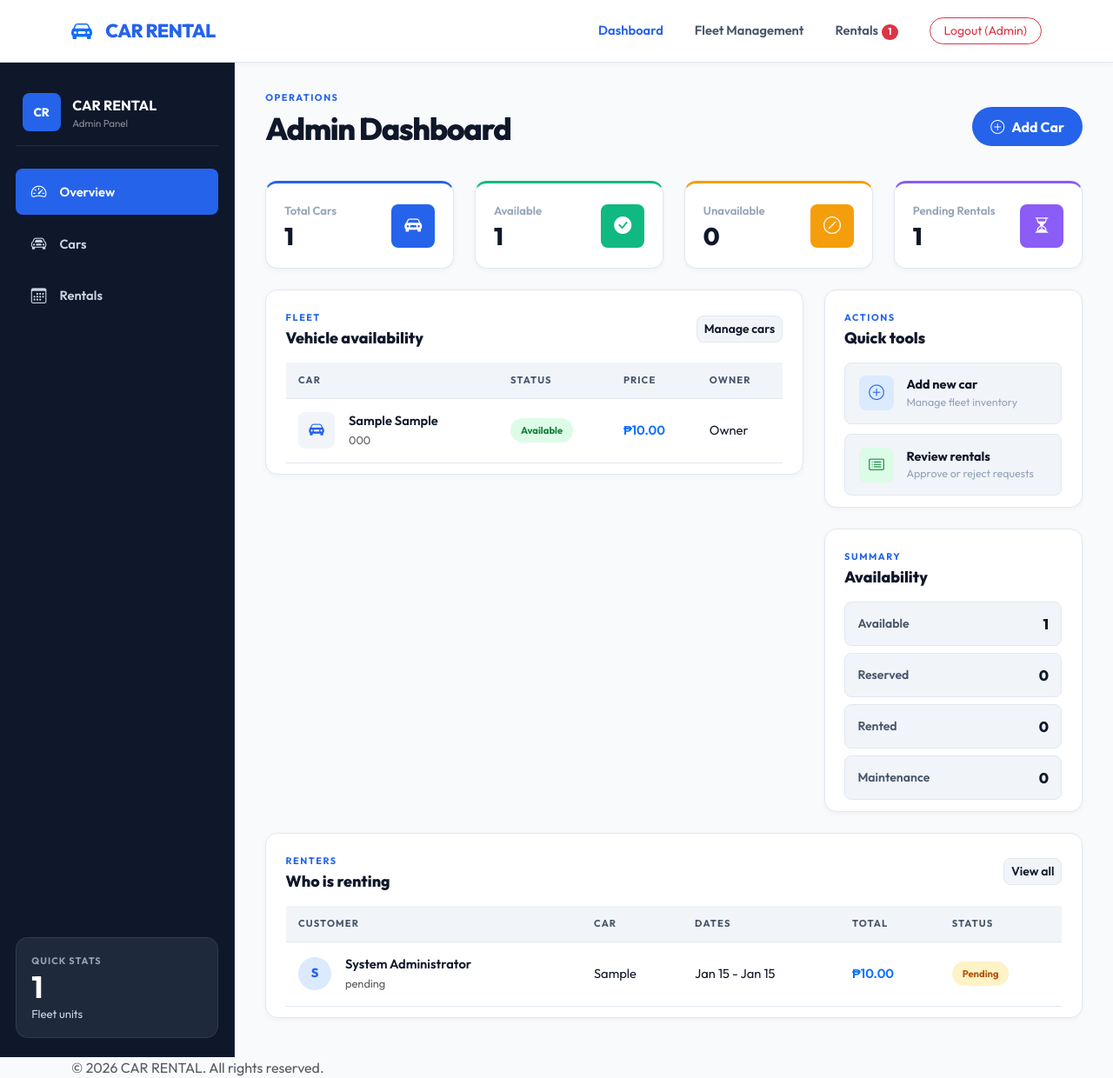
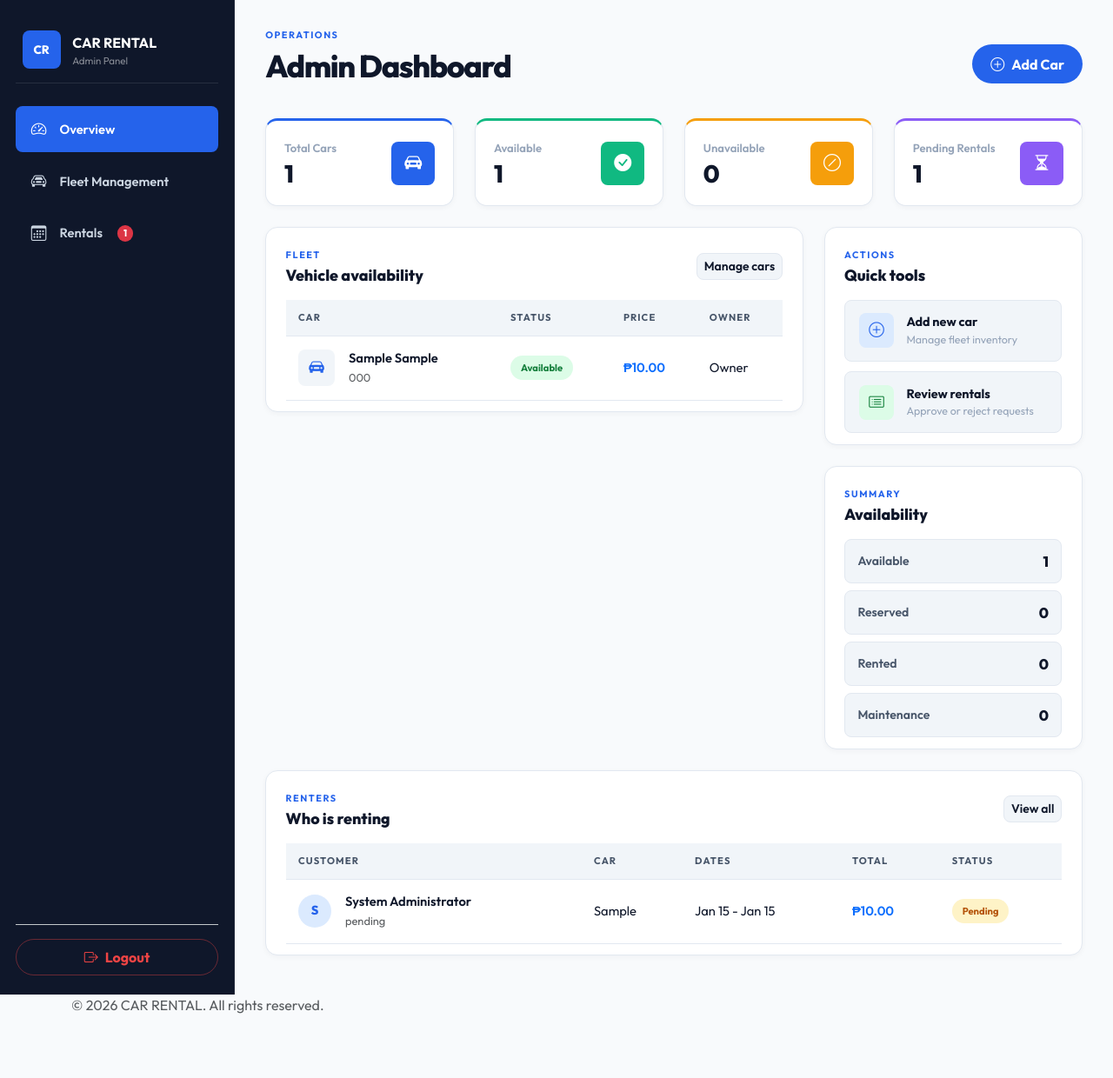
Before and after one commit to YoursTrulyInarius/Car_Rental, a PHP site: page /Car_Rental/admin/dashboard.php in a window 1280 px wide. Shown: the whole page at 87% size. After the commit the page ends 1166 px from the top, so only its background shows below. Run offline with PHP 8.4, Linux system fonts and the light colour scheme; the visitor is signed in with stand-in values (Sample User, id 1); data comes from the database, SQL or seed files in the repository; tables that the repository leaves empty hold one stand-in row (values such as "Sample post"); some libraries are stand-ins or nearby versions.

Commit message:
feat: remove top header navbar for admin and consolidate navigation into side navigation with logout button

```diff
--- a/app/Views/dashboard/admin.php
+++ b/app/Views/dashboard/admin.php
@@ -1,6 +1,5 @@
 <?php
 require_once __DIR__ . '/../includes/header.php';
-require_once __DIR__ . '/../includes/navbar.php';
 
 $allCars = $carModel->getAll();
 $inventorySummary = [
@@ -28,36 +27,7 @@ $recentFleet = array_slice($carRows, 0, 6);
 ?>
 
 <div class="admin-shell">
-    <aside class="admin-sidebar">
-        <div class="admin-brand">
-            <span class="admin-brand-mark">CR</span>
-            <div>
-                <strong>CAR RENTAL</strong>
-                <small class="text-white-50">Admin Panel</small>
-            </div>
-        </div>
-
-        <nav class="admin-nav">
-            <a class="<?php echo ($current_page == 'dashboard.php' || $current_page == 'admin') ? 'active' : ''; ?>" href="<?php echo BASE_URL; ?>admin/dashboard.php">
-                <i class="bi bi-speedometer2"></i>
-                <span>Overview</span>
-            </a>
-            <a class="<?php echo ($current_page == 'cars.php') ? 'active' : ''; ?>" href="<?php echo BASE_URL; ?>admin/cars.php">
-                <i class="bi bi-car-front"></i>
-                <span>Cars</span>
-            </a>
-            <a class="<?php echo ($current_page == 'rentals.php') ? 'active' : ''; ?>" href="<?php echo BASE_URL; ?>admin/rentals.php">
-                <i class="bi bi-calendar3"></i>
-                <span>Rentals</span>
-            </a>
-        </nav>
-
-        <div class="admin-sidebar-card">
-            <span class="d-block text-uppercase small text-white-50 mb-1 fw-bold">Quick Stats</span>
-            <h3 class="mb-0 fw-bold text-white"><?php echo count($carRows); ?></h3>
-            <small class="text-white-50">Fleet units</small>
-        </div>
-    </aside>
+    <?php require_once __DIR__ . '/../includes/sidebar.php'; ?>
 
     <main class="admin-main">
         <header class="admin-topbar">
--- /dev/null
+++ b/app/Views/includes/sidebar.php
@@ -0,0 +1,34 @@
+<?php
+$current_page = basename($_SERVER['PHP_SELF']);
+?>
+<aside class="admin-sidebar">
+    <div class="admin-brand">
+        <span class="admin-brand-mark">CR</span>
+        <div>
+            <strong>CAR RENTAL</strong>
+            <small class="text-white-50">Admin Panel</small>
+        </div>
+    </div>
+
+    <nav class="admin-nav">
+        <a class="<?php echo ($current_page == 'dashboard.php') ? 'active' : ''; ?>" href="<?php echo BASE_URL; ?>admin/dashboard.php">
+            <i class="bi bi-speedometer2"></i>
+            <span>Overview</span>
+        </a>
+        <a class="<?php echo ($current_page == 'cars.php' || $current_page == 'owner_dashboard.php') ? 'active' : ''; ?>" href="<?php echo BASE_URL; ?>admin/cars.php">
+            <i class="bi bi-car-front"></i>
+            <span>Fleet Management</span>
+        </a>
+        <a class="<?php echo ($current_page == 'rentals.php') ? 'active' : ''; ?>" href="<?php echo BASE_URL; ?>admin/rentals.php" id="rentals-link">
+            <i class="bi bi-calendar3"></i>
+            <span>Rentals</span>
+        </a>
+    </nav>
+
+    <div class="admin-sidebar-footer mt-auto pt-3 border-top border-secondary-subtle">
+        <a href="<?php echo BASE_URL; ?>logout.php" class="btn btn-outline-danger w-100 rounded-pill d-flex align-items-center justify-content-center gap-2 py-2 fw-bold">
+            <i class="bi bi-box-arrow-right"></i>
+            <span>Logout</span>
+        </a>
+    </div>
+</aside>
--- a/assets/css/style.css
+++ b/assets/css/style.css
@@ -128,9 +128,10 @@ body {
    ============================================= */
 .admin-shell {
     display: flex;
-    min-height: calc(100vh - var(--navbar-height));
+    min-height: 100vh;
     width: 100%;
     background: var(--bg-main);
+    margin-top: calc(-1 * var(--navbar-height));
 }
 
 /* ---- Sidebar (Solid Secondary Color) ---- */
@@ -144,6 +145,23 @@ body {
     flex-direction: column;
     gap: 1.6rem;
     border-right: 1px solid rgba(255, 255, 255, 0.08);
+}
+
+.admin-sidebar-footer {
+    margin-top: auto;
+}
+
+.admin-sidebar-footer .btn-outline-danger {
+    color: #ef4444;
+    border-color: rgba(239, 68, 68, 0.4);
+    background: transparent;
+    transition: var(--transition);
+}
+
+.admin-sidebar-footer .btn-outline-danger:hover {
+    color: #ffffff;
+    background: #ef4444;
+    border-color: #ef4444;
 }
 
 .admin-brand {
```
Also changed, not shown: app/Views/cars/admin_cars.php (+5 -3 lines), app/Views/dashboard/owner.php (+6 -2 lines), app/Views/rentals/admin_rentals.php (+4 -3 lines).
